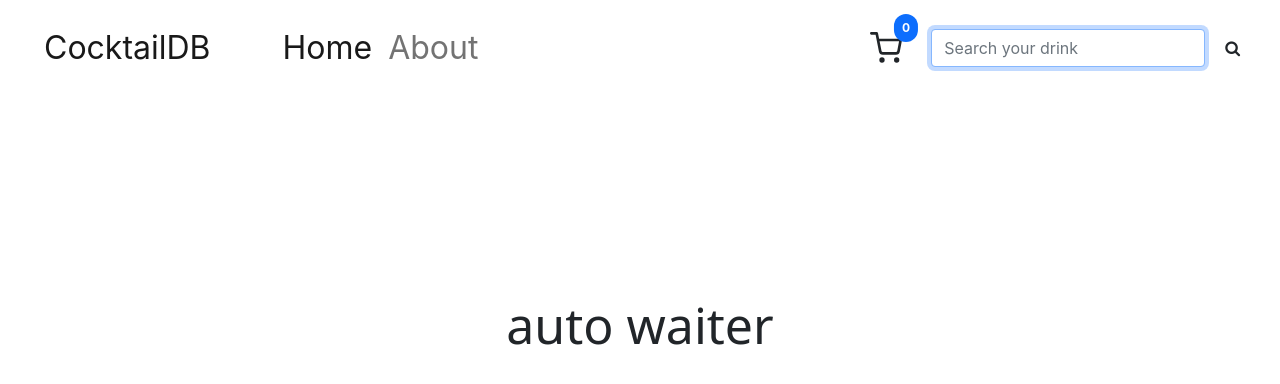
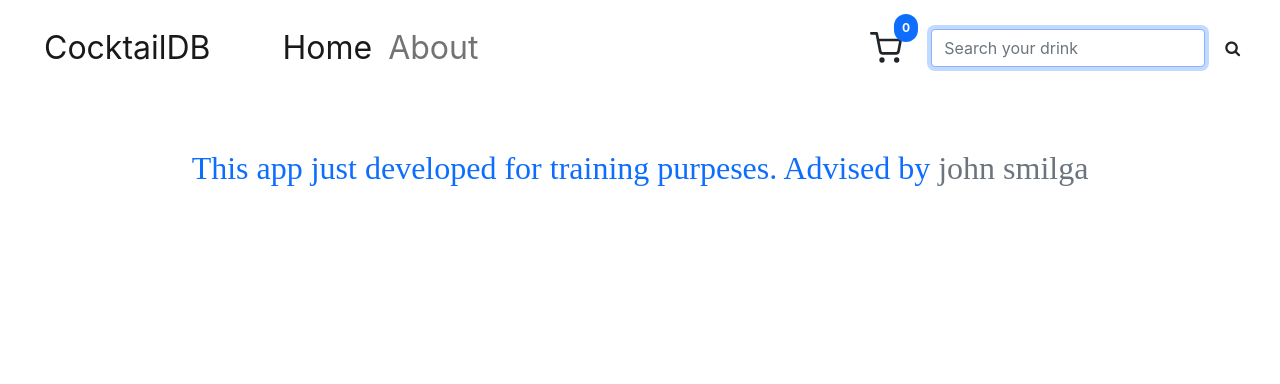
Before and after one commit to MMPgenave/g, a React (Create React App) app: page /About in a window 1280 px wide. Shown: the top 384 px of the page. Built offline with nearby package versions, Linux system fonts and the light colour scheme; no server answers; a web font is replaced by a local one.

Commit message:
improving applications style

```diff
--- a/src/Cocktails/About.js
+++ b/src/Cocktails/About.js
@@ -1,5 +1,10 @@
 import React from "react";
 
 export function About() {
-  return <div className="about">auto waiter</div>;
+  return (
+    <div className="text-center text-primary  mt-5 ">
+      This app just developed for training purpeses. Advised by{" "}
+      <span className="text-secondary">john smilga </span>
+    </div>
+  );
 }
--- a/src/Cocktails/App.js
+++ b/src/Cocktails/App.js
@@ -23,8 +23,8 @@ const App = () => {
             <About />
           </Route>
           <Route path="/drinks/:id" children={<SingleProductInfo />} />
-          <Route path="*" >
-          <Error/ >
+          <Route path="*">
+            <Error />
           </Route>
         </Switch>
       </Router>
--- a/src/Cocktails/Error.js
+++ b/src/Cocktails/Error.js
@@ -1,9 +1,7 @@
-import React from 'react'
+import React from "react";
 
 export function Error() {
-    return (
-        <div className="text-center text-danger  mt-5 ">
-            No such page exist
-        </div>
-    )
+  return (
+    <div className="text-center text-danger  mt-5 ">No such a page exist!</div>
+  );
 }
```
